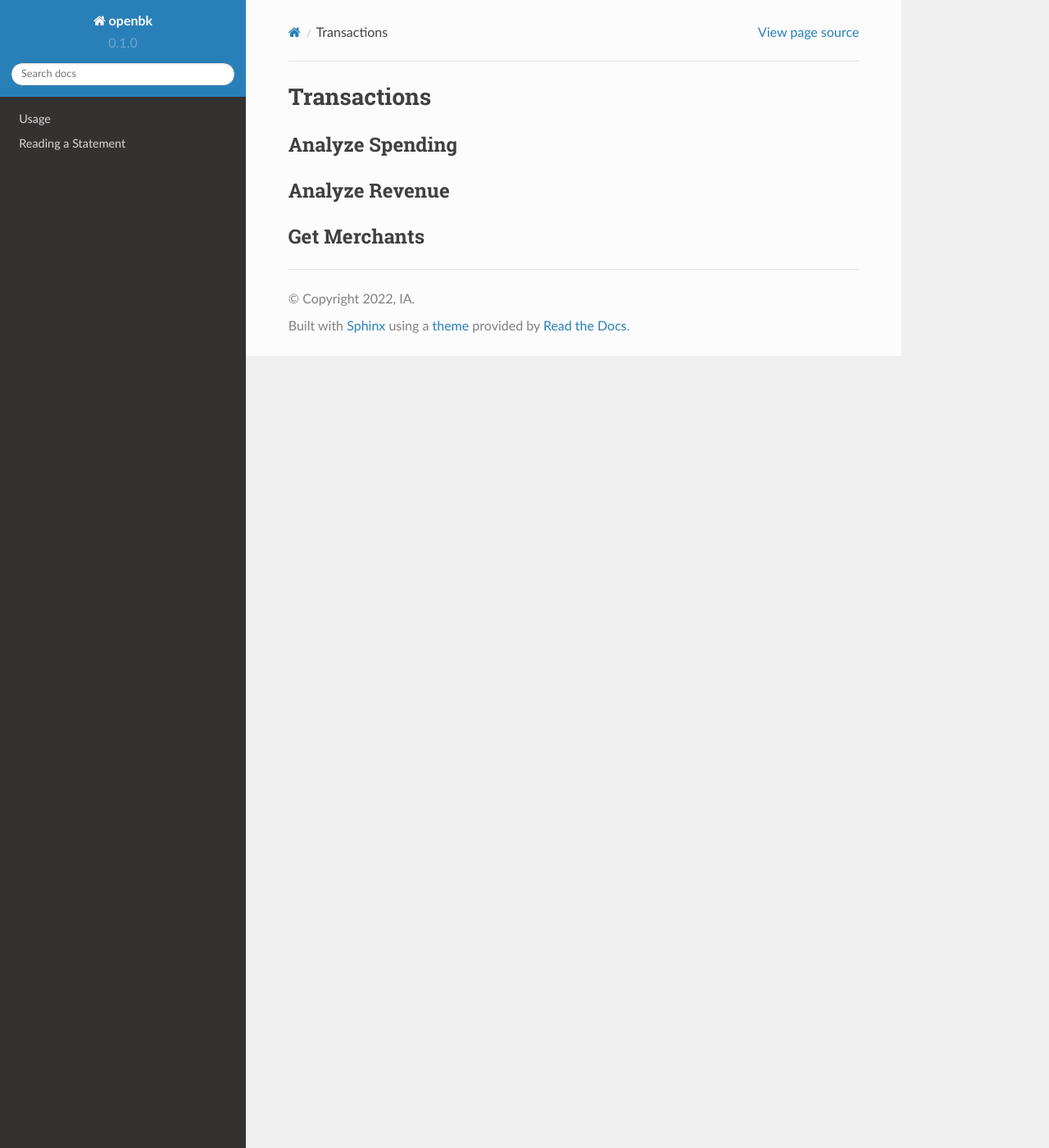
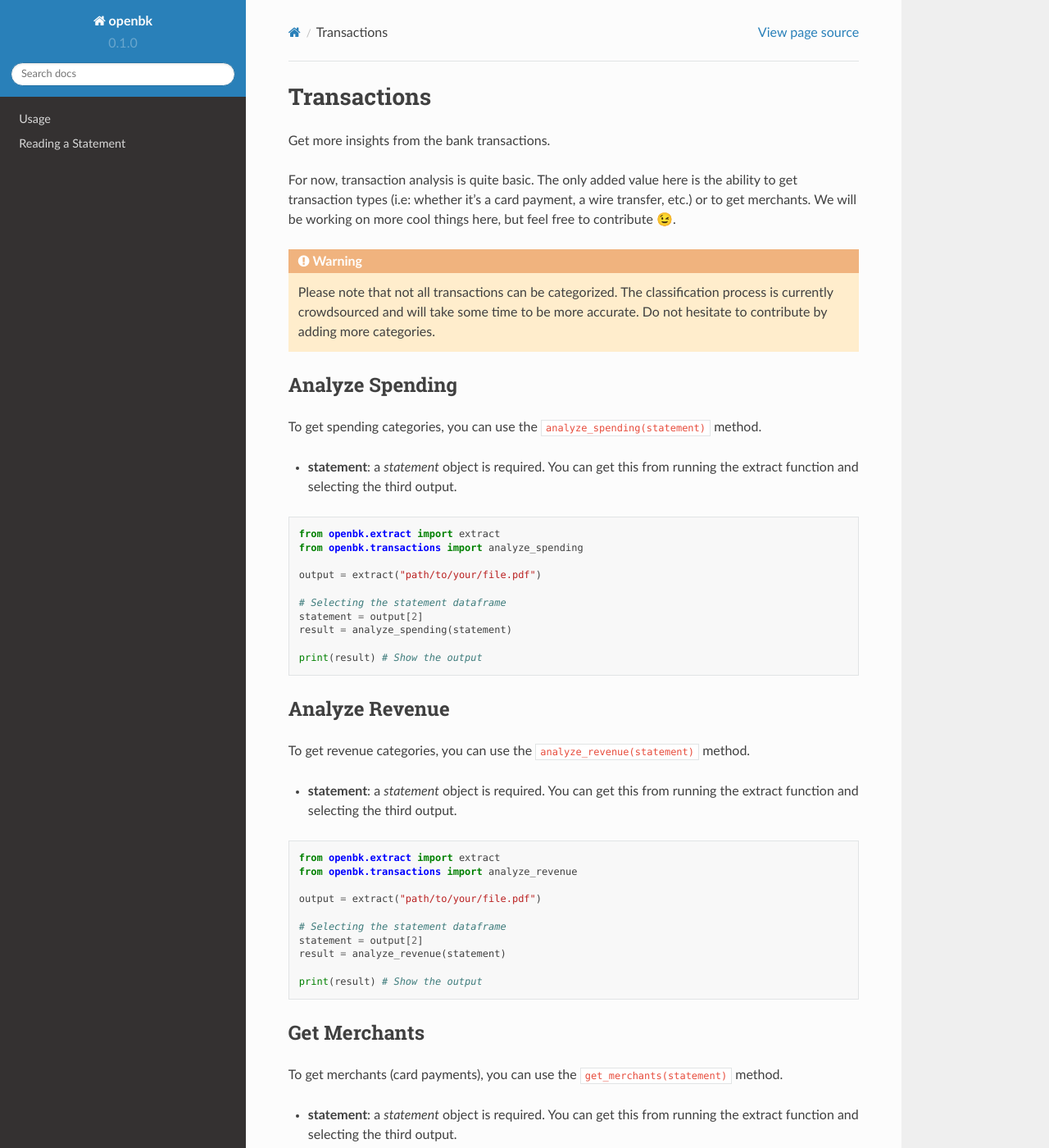
Before and after one commit to imadarchid/openbk, a Sphinx documentation site: the page built from docs/source/transactions.rst, in a window 1280 px wide and 1400 px high. Shown: the whole window at 82% size. Built offline with Sphinx 7.4.7 and the Read the Docs theme 2.0.0, drawn with Linux system fonts in a browser that asks for light colours; some of the changed text lies outside the part shown.

Commit message:
docs: init docs are ready

```diff
--- a/docs/source/index.rst
+++ b/docs/source/index.rst
@@ -1,5 +1,5 @@
 Welcome to openbk's documentation!
-===================================
+==================================
 
 **openbk** is a small python library that can be used to read and extract transaction information from Moroccan bank statements (PDF).
 
--- a/docs/source/transactions.rst
+++ b/docs/source/transactions.rst
@@ -1,17 +1,77 @@
 Transactions
 ============
+
+Get more insights from the bank transactions.
+
+For now, transaction analysis is quite basic. The only added value here is the ability to get transaction types (i.e: whether it's a card payment, a wire transfer, etc.) or to get merchants.
+We will be working on more cool things here, but feel free to contribute 😉.
+
+.. warning::
+
+   Please note that not all transactions can be categorized. The classification process is currently crowdsourced and will take some time to be more accurate. Do not hesitate to contribute by adding more categories.
 
 .. _analyze_spending:
 
 Analyze Spending
 ----------------
 
+To get spending categories, you can use the ``analyze_spending(statement)`` method.
+
+- **statement**: a `statement` object is required. You can get this from running the extract function and selecting the third output.
+
+.. code-block:: python
+
+    from openbk.extract import extract
+    from openbk.transactions import analyze_spending
+
+    output = extract("path/to/your/file.pdf")
+
+    # Selecting the statement dataframe
+    statement = output[2]
+    result = analyze_spending(statement)
+
+    print(result) # Show the output
+
 .. _analyze_revenue:
 
 Analyze Revenue
 ---------------
 
+To get revenue categories, you can use the ``analyze_revenue(statement)`` method.
+
+- **statement**: a `statement` object is required. You can get this from running the extract function and selecting the third output.
+
+.. code-block:: python
+
+    from openbk.extract import extract
+    from openbk.transactions import analyze_revenue
+
+    output = extract("path/to/your/file.pdf")
+
+    # Selecting the statement dataframe
+    statement = output[2]
+    result = analyze_revenue(statement)
+
+    print(result) # Show the output
+
 .. _get_merchants:
 
 Get Merchants
 -------------
+
+To get merchants (card payments), you can use the ``get_merchants(statement)`` method.
+
+- **statement**: a `statement` object is required. You can get this from running the extract function and selecting the third output.
+
+.. code-block:: python
+
+    from openbk.extract import extract
+    from openbk.transactions import get_merchants
+
+    output = extract("path/to/your/file.pdf")
+
+    # Selecting the statement dataframe
+    statement = output[2]
+    result = get_merchants(statement)
+
+    print(result) # Show the output
```
Also changed, not shown: docs/source/flows.rst (+54 -0 lines).
